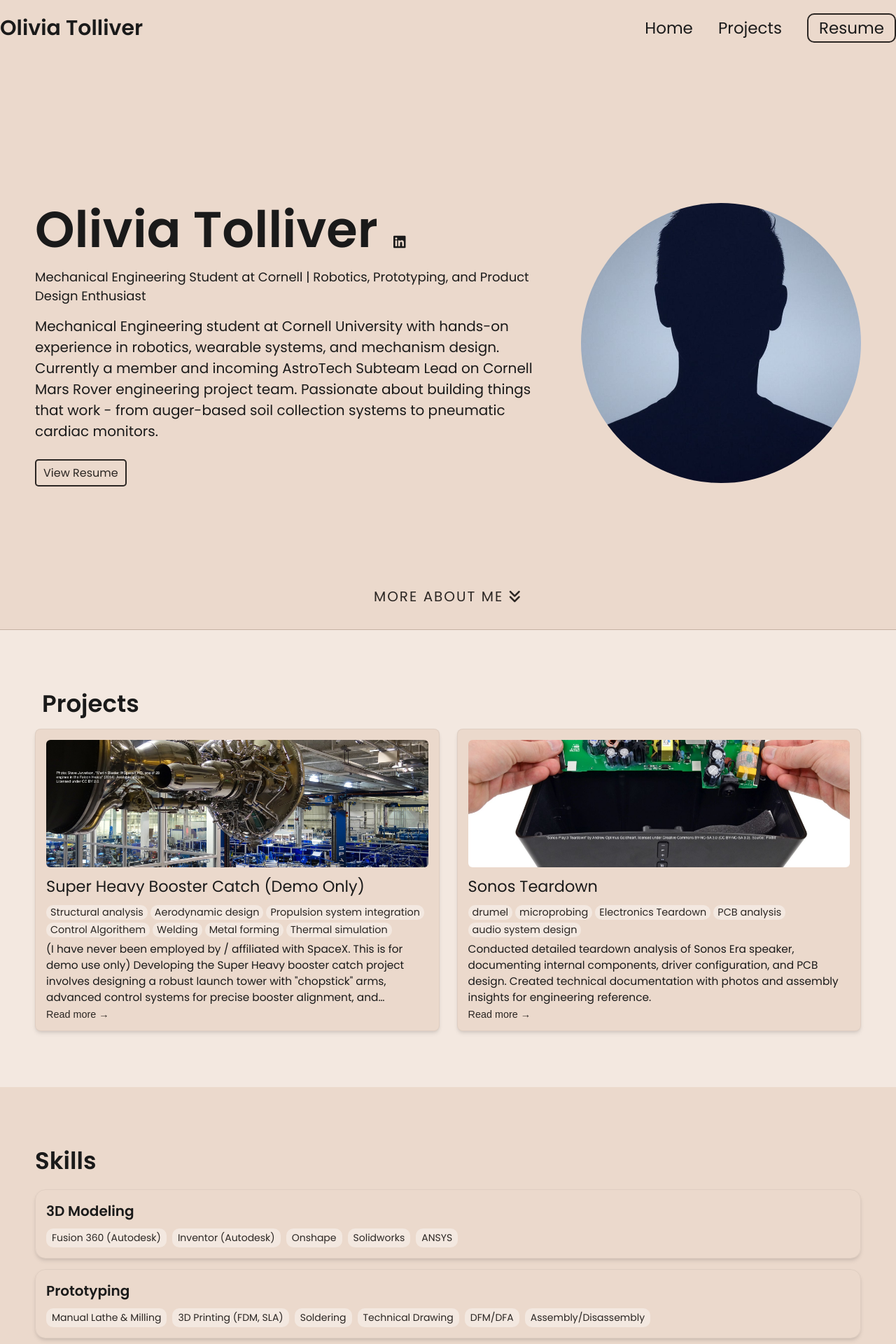
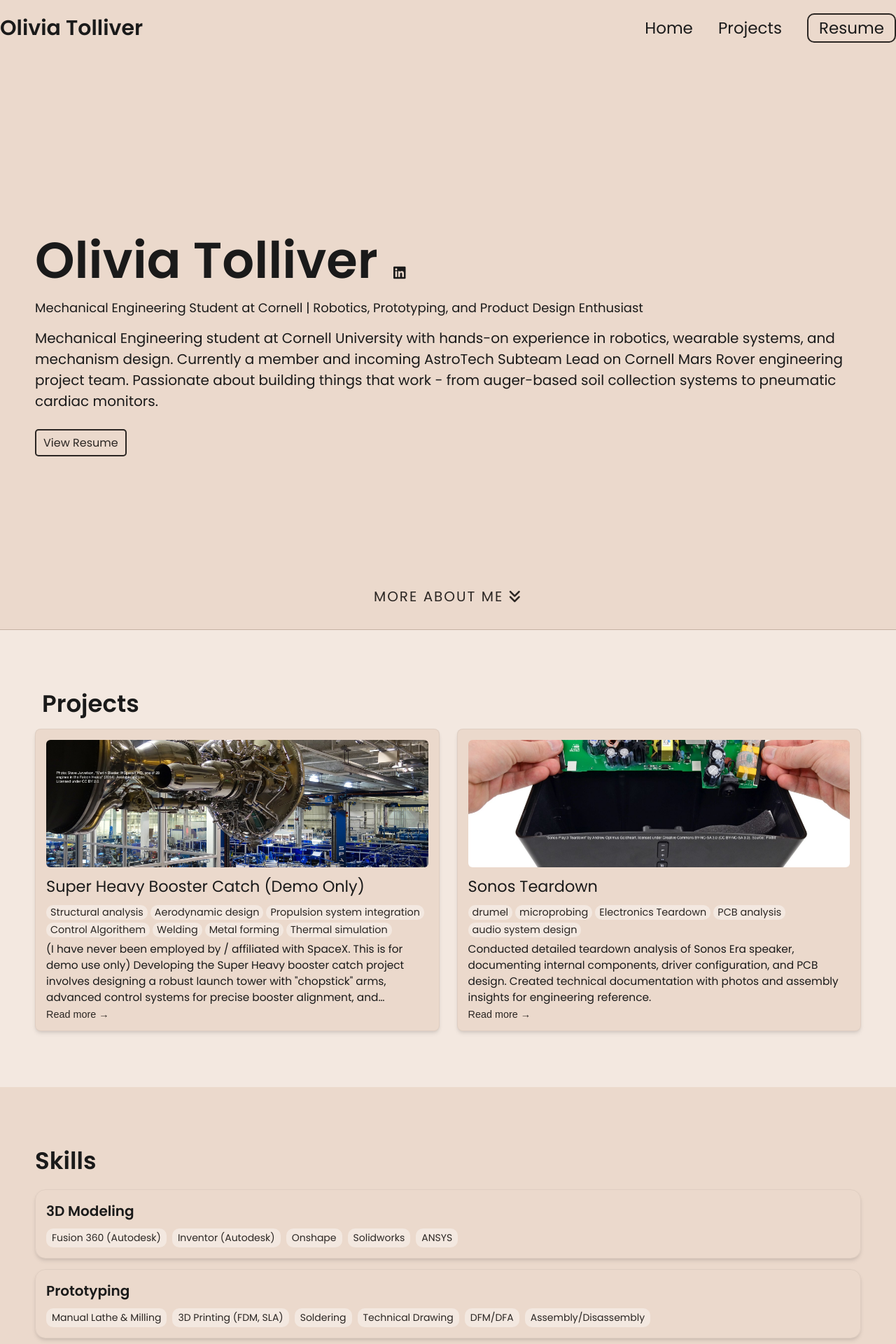
Before and after one commit to oliviatolliver/oliviatolliver.github.io, a Jekyll site: the page built from index.html, in a window 1280 px wide. Shown: the top 1920 px of the page at 70% size. Built offline with Jekyll 4.4.1, drawn with Linux system fonts in a browser that asks for light colours.

Commit message:
removing image from hero

```diff
--- a/_includes/hero.html
+++ b/_includes/hero.html
@@ -77,9 +77,6 @@
                     </a>
                 </div>
             </div>
-            <div class="headshot">
-                <img src= {{site.profile_image}} alt="john doe headshot">
-            </div>
         </div>
 
         <div class="hero-arrow">
--- a/css/styles.css
+++ b/css/styles.css
@@ -248,19 +248,6 @@
 .hero-section .text .links a:hover,
 .hero-section .text .links a:hover span {
     color: var(--text-color);
-}
-
-.hero-section .headshot {
-    flex: 3;
-    display: flex;
-    justify-content: right;
-}
-
-.hero-section .headshot img {
-    width: 400px;
-    aspect-ratio: 1/1;
-    object-fit: cover;
-    border-radius: 50%;
 }
 
 /* NAVIGATION ARROW */
```
